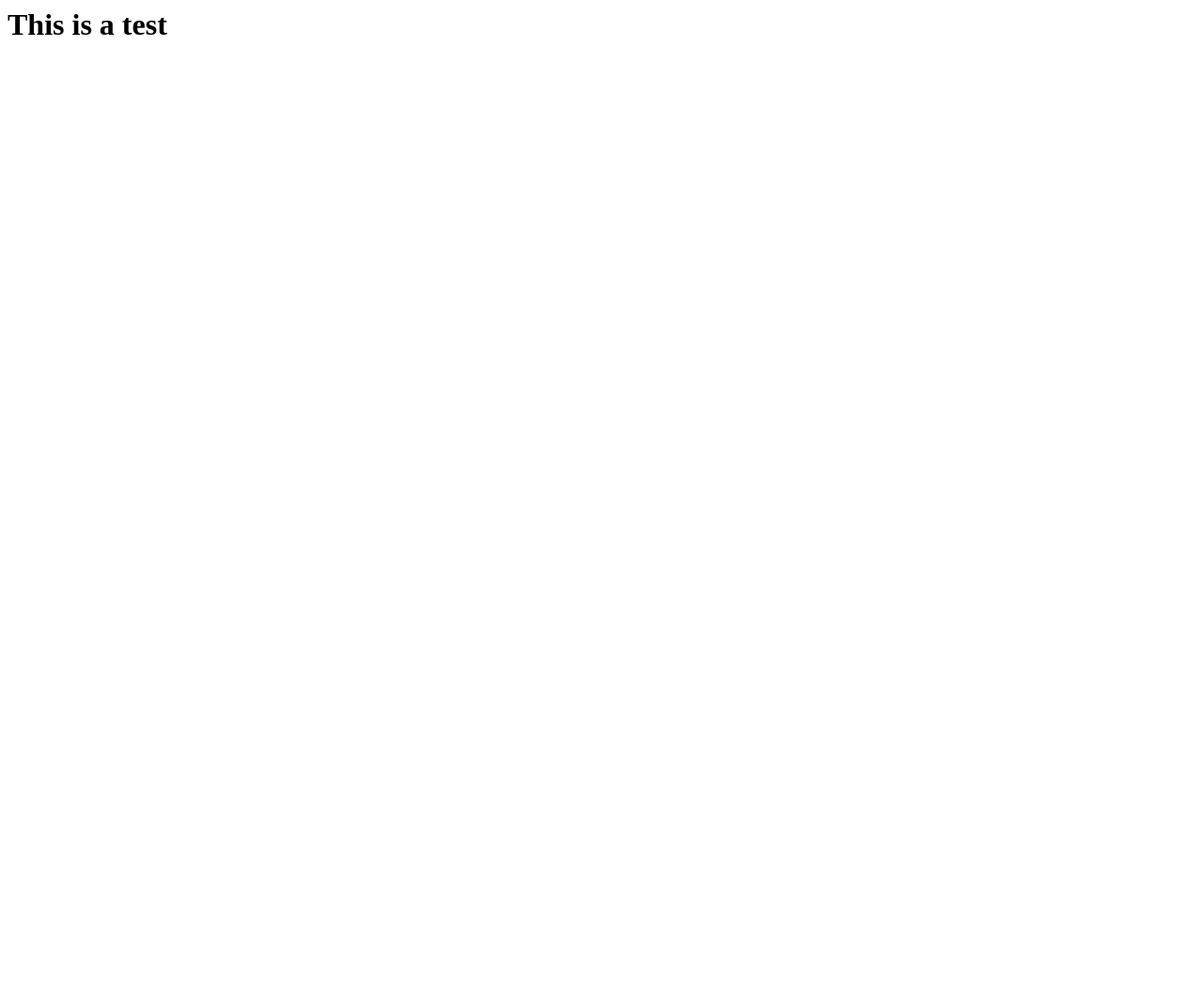
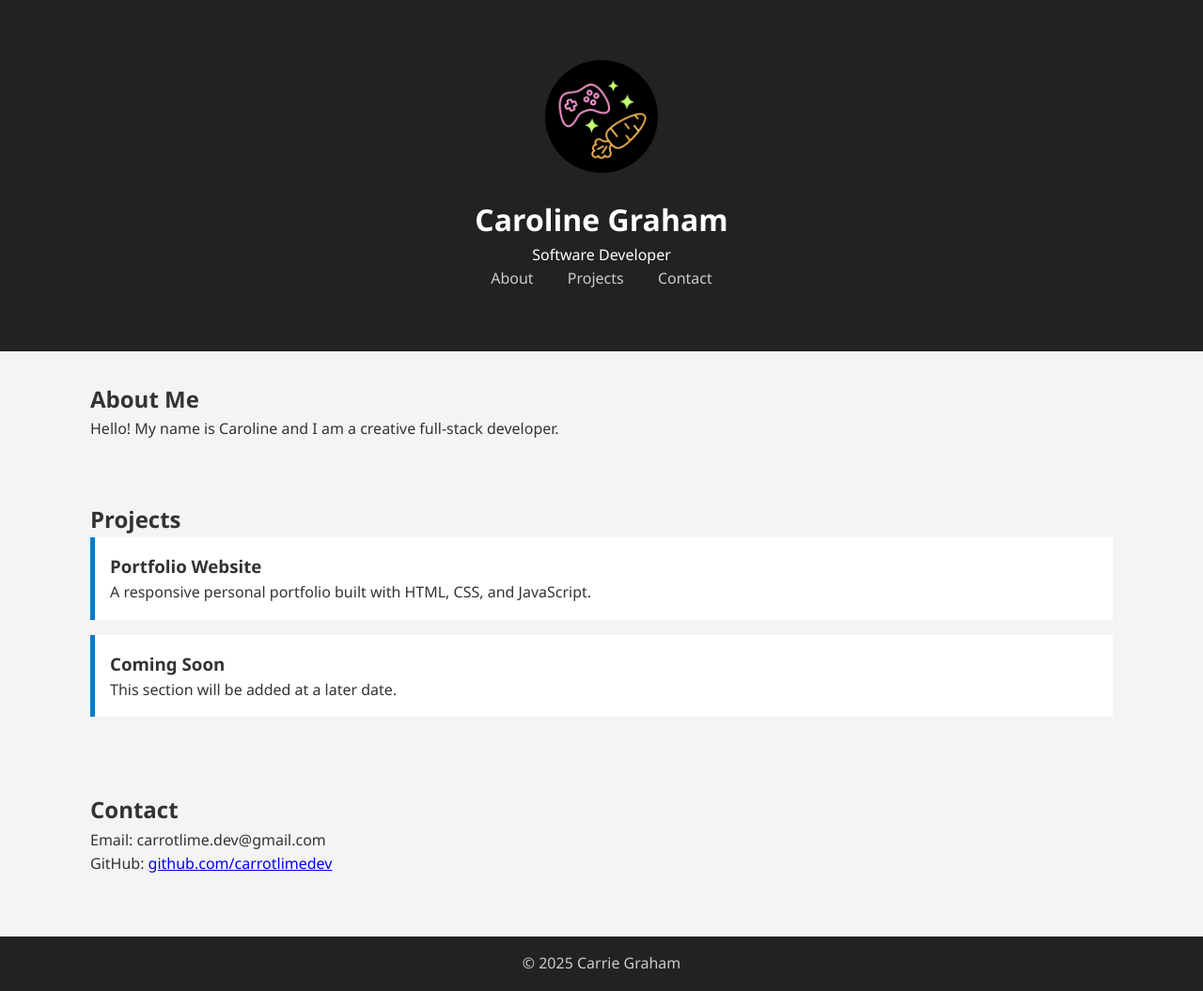
Before and after one commit to carrotlimedev/example-project, a plain HTML site: page index.html in a window 1280 px wide. Shown: the whole page at 94% size. Before the commit the page ends 800 px from the top, so only its background shows below. Drawn offline with Linux system fonts and the light colour scheme.

Commit message:
sample website template

```diff
--- a/index.html
+++ b/index.html
@@ -1,3 +1,52 @@
-<h1>
-    This is a test
-</h1>
+<!DOCTYPE html>
+<html lang="en">
+<head>
+    <meta charset="UTF-8">
+    <meta name="viewport" content="width=device-width, initial-scale=1.0">
+    <title>Caroline Graham | Software Developer</title>
+    <link rel="stylesheet" href="style.css">
+</head>
+<body>
+
+    <header>
+        <div class="container">
+            <img src="assets/carrot_icon.png" alt="Profile Picture" class="profile-img">
+            <h1>Caroline Graham</h1>
+            <p>Software Developer</p>
+            <nav>
+                <a href="#about">About</a>
+                <a href="#projects">Projects</a>
+                <a href="#contact">Contact</a>
+            </nav>
+        </div>
+    </header>
+
+    <section id="about" class="container">
+        <h2>About Me</h2>
+        <p>Hello! My name is Caroline and I am a creative full-stack developer.</p>
+    </section>
+
+    <section id="projects" class="container">
+        <h2>Projects</h2>
+        <div class="project">
+            <h3>Portfolio Website</h3>
+            <p>A responsive personal portfolio built with HTML, CSS, and JavaScript.</p>
+        </div>
+        <div class="project">
+            <h3>Coming Soon</h3>
+            <p>This section will be added at a later date.</p>
+        </div>
+    </section>
+
+    <section id="contact" class="container">
+        <h2>Contact</h2>
+        <p>Email: carrotlime.dev@gmail.com</p>
+        <p>GitHub: <a href="https://github.com/carrotlimedev">github.com/carrotlimedev</a></p>
+    </section>
+
+    <footer>
+        <p>&copy; 2025 Carrie Graham</p>
+    </footer>
+
+</body>
+</html>
--- /dev/null
+++ b/style.css
@@ -0,0 +1,60 @@
+* {
+    margin: 0;
+    padding: 0;
+    box-sizing: border-box;
+    font-family: 'Segoe UI', sans-serif;
+}
+
+body {
+    line-height: 1.6;
+    background: #f4f4f4;
+    color: #333;
+}
+
+.container {
+    width: 85%;
+    margin: auto;
+    padding: 2rem 0;
+}
+
+header {
+    background: #222;
+    color: white;
+    padding: 2rem 0;
+    text-align: center;
+}
+
+.profile-img {
+    width: 120px;
+    border-radius: 50%;
+    margin-bottom: 1rem;
+}
+
+nav a {
+    margin: 0 1rem;
+    color: #ccc;
+    text-decoration: none;
+}
+
+nav a:hover {
+    color: #fff;
+}
+
+section {
+    margin-top: 2rem;
+}
+
+.project {
+    background: #fff;
+    padding: 1rem;
+    margin-bottom: 1rem;
+    border-left: 5px solid #007acc;
+}
+
+footer {
+    text-align: center;
+    padding: 1rem 0;
+    background: #222;
+    color: #ccc;
+    margin-top: 2rem;
+}
```
Also changed, not shown: assets/carrot_icon.png (added).
